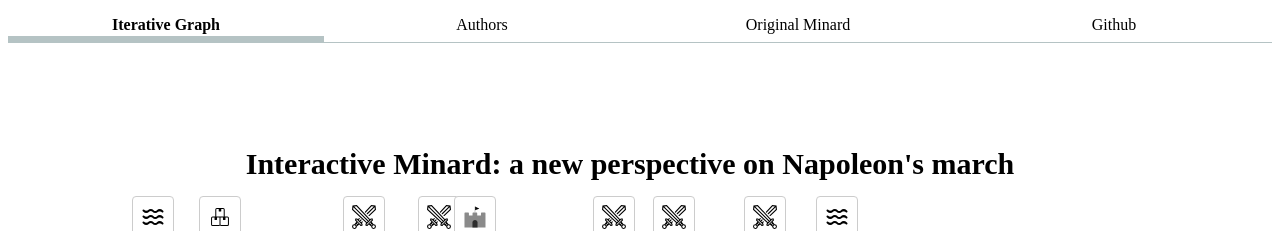
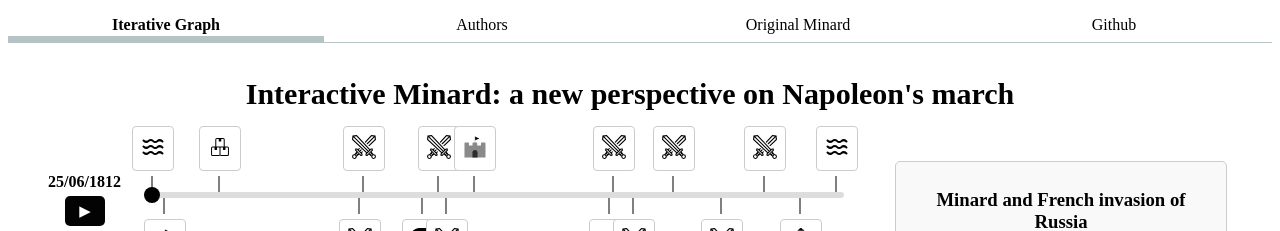
Before and after one commit to FGV-VIS-2025/tarefa-4-interactive_minard, a SvelteKit app: page / in a window 1280 px wide. Shown: the top 231 px of the page. Built offline with nearby package versions, Linux system fonts and the light colour scheme.

Commit message:
ajustando a margin top

```diff
--- a/src/routes/+page.svelte
+++ b/src/routes/+page.svelte
@@ -474,7 +474,7 @@ function markerHtml(d) {
   }
 
   h1 {
-      margin-top: 80px;  /* tira margens automáticas que podem bagunçar */
+      margin-top: 10px;  /* tira margens automáticas que podem bagunçar */
       font-size: 30px;
       margin-bottom: -5px;
   }
```
